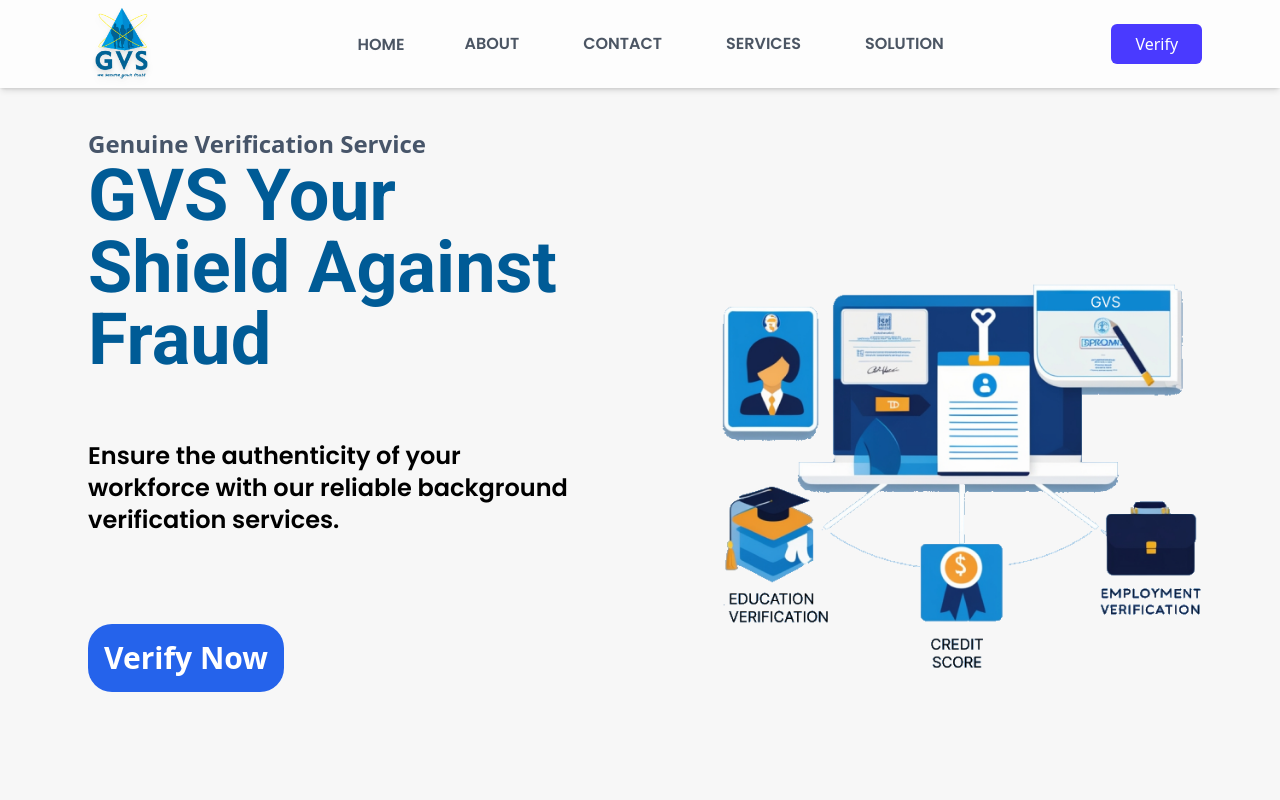
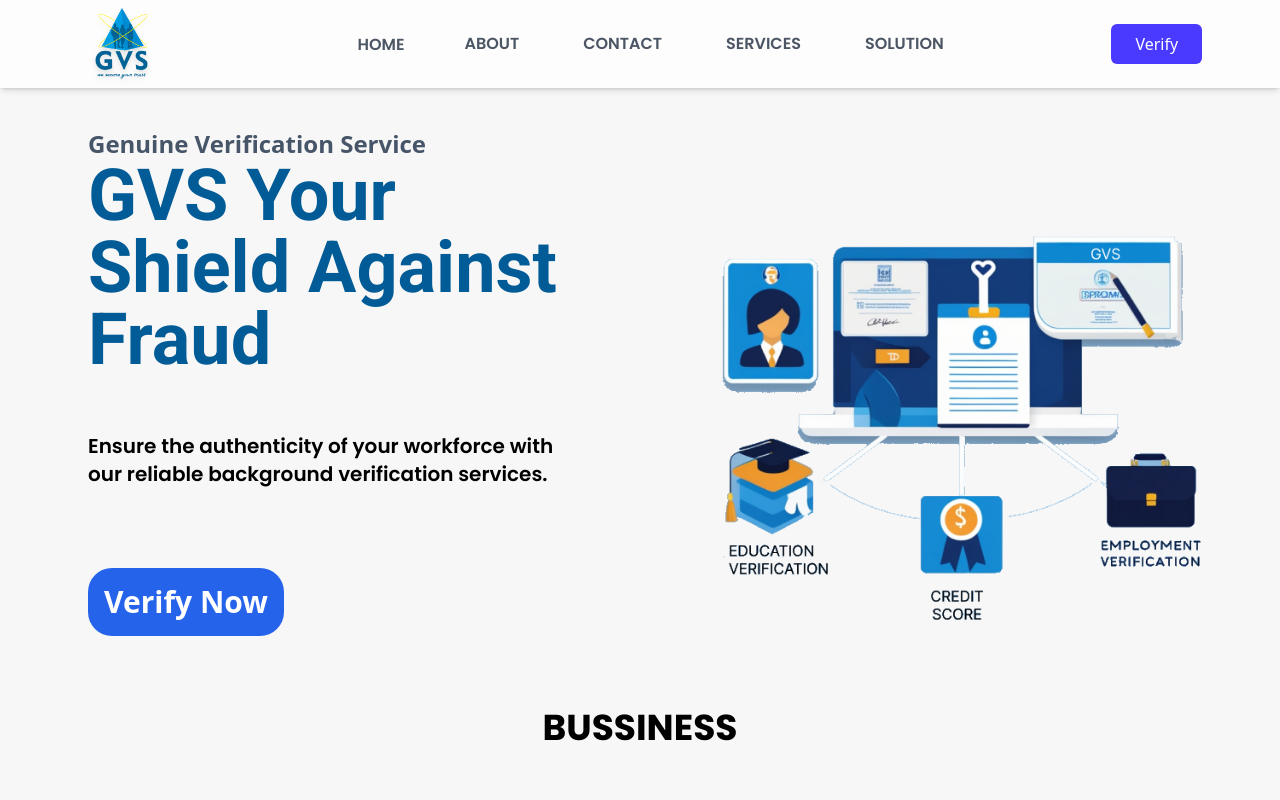
Before and after one commit to ArunShakyaJi/gvs, a React (Vite) app: page / in a window 1280 px wide. Shown: the top 800 px of the page. Built offline with nearby package versions, Linux system fonts and the light colour scheme; a web font is replaced by a local one.

Commit message:
chore: Update Main component with improved styles and layout adjustments

```diff
--- a/src/components/Main.jsx
+++ b/src/components/Main.jsx
@@ -13,17 +13,17 @@
   })
   return (
     <div className=' bg-[#f7f7f7] sm:mb-0  ' >
-      <div className='flex flex-col md:flex-row justify-center items-start   sm:mx-6 '>
-        <div className=' w-full md:w-1/2  px-10   lg:px-16  py-10 '>
+      <div className='flex flex-col md:flex-row justify-start items-center   sm:mx-6 '>
+        <div className=' w-full md:w-1/2  px-10   lg:px-16  my-10 '>
         <div className=''>
           <p className='text-slate-600 font-bold text-2xl ' data-aos="fade-up">Genuine Verification Service</p>
         <h1 className='text-5xl md:text-7xl font-[Roboto] font-bold text-[#005b96] pb-4' data-aos="fade-up">GVS Your Shield Against Fraud </h1>
         {/* <h1 className='text-5xl md:text-7xl  pb-4 font-[Roboto] font-bold drop-shadow text-[#005b96]'>Welcome to GVS</h1> */}
         {/* <p className='text-slate-600 font-bold text-2xl'>Genuine Verification service</p> */}
         </div>
-          <p className='text-sm md:text-2xl  font-[Poppins] font-semibold py-12  ' data-aos="fade-up">Ensure the authenticity of your workforce with our reliable background verification services.</p>
+          <p className='text-sm md:text-xl  font-[Poppins] font-semibold py-10  ' data-aos="fade-up">Ensure the authenticity of your workforce with our reliable background verification services.</p>
           <Link to='/contact-us' data-aos="fade-up">
-              <button className="bg-blue-600 hover:bg-blue-800 text-white  font-bold py-4 px-4  my-10 rounded-3xl text-3xl " data-aos="fade-up">
+              <button className="bg-blue-600 hover:bg-blue-800 text-white  font-bold py-4 px-4  mt-10 rounded-3xl text-3xl " data-aos="fade-up">
                Verify Now
               </button>
               </Link>
```
